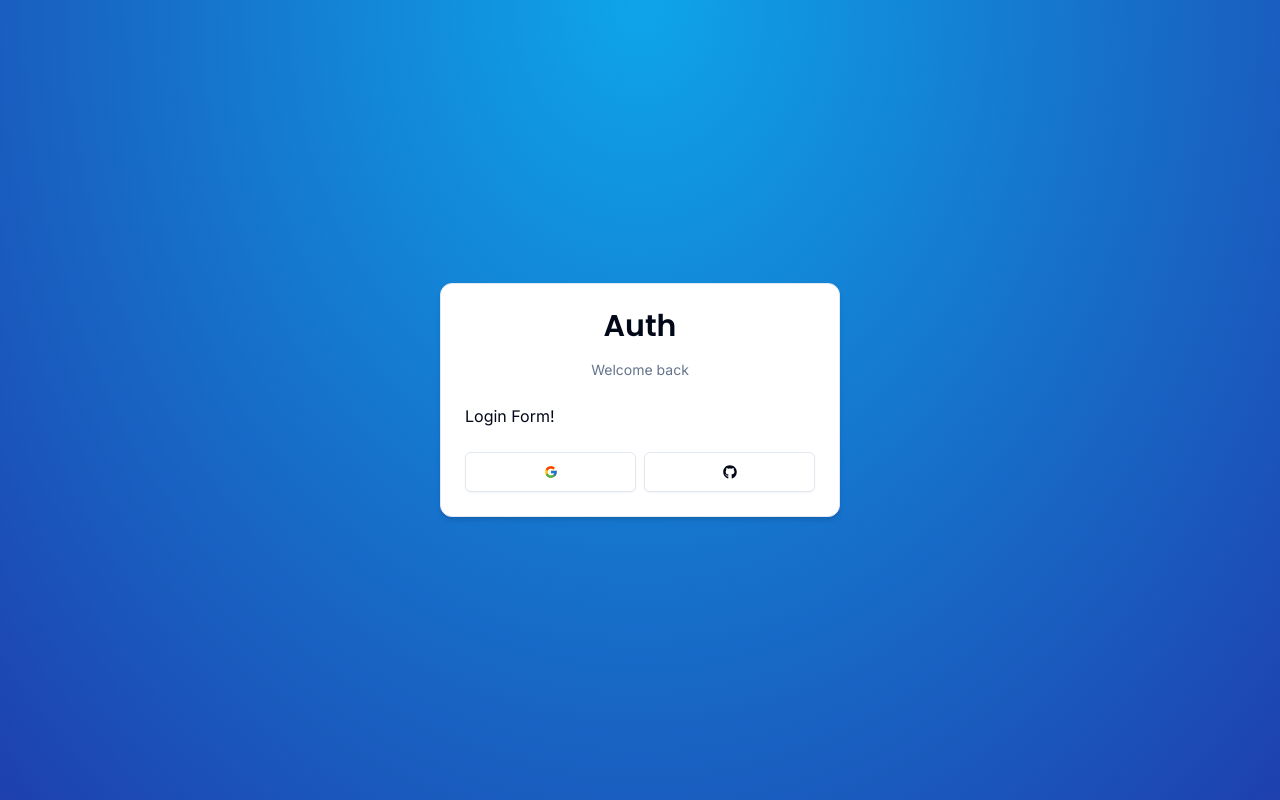
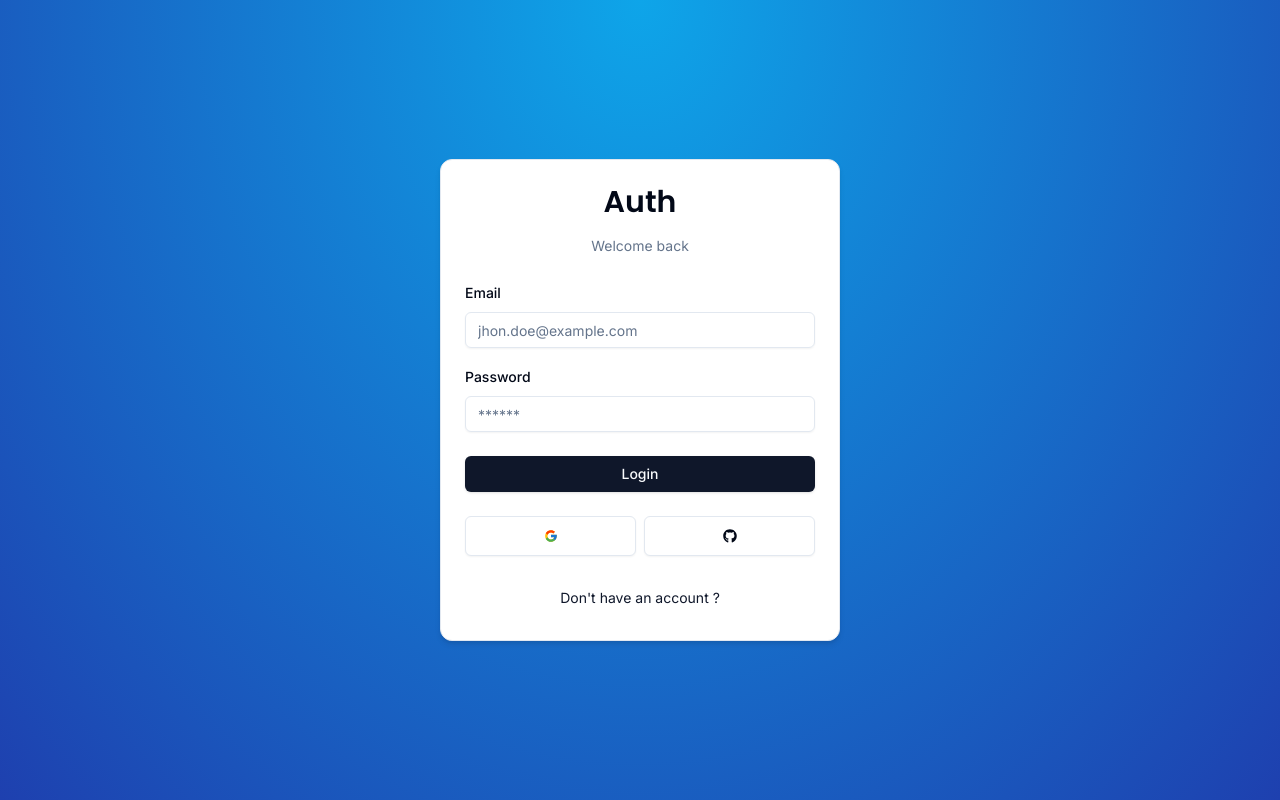
Before and after one commit to ipunganwar/nextjs-auth-V5, a Next.js app: page /auth/login in a window 1280 px wide. Built offline with nearby package versions, Linux system fonts and the light colour scheme.

Commit message:
feat: handle form login

```diff
--- /dev/null
+++ b/components/auth/back-button.tsx
@@ -0,0 +1,16 @@
+"use client";
+
+import Link from "next/link";
+import { Button } from "../ui/button";
+
+type Props = {
+  href: string;
+  label: string;
+};
+export const BackButton = ({ href, label }: Props) => {
+  return (
+    <Button variant="link" className="font-normal w-full">
+      <Link href={href}>{label}</Link>
+    </Button>
+  );
+};
--- a/components/auth/card-wrapper.tsx
+++ b/components/auth/card-wrapper.tsx
@@ -1,6 +1,7 @@
 "use client";
 
 import { Card, CardContent, CardFooter, CardHeader } from "../ui/card";
+import { BackButton } from "./back-button";
 import { HeaderAuth } from "./header";
 import { Social } from "./social";
 
@@ -29,6 +30,10 @@
           <Social />
         </CardFooter>
       )}
+
+      <CardFooter>
+        <BackButton href={backButtonHref} label={backButtonLabel} />
+      </CardFooter>
     </Card>
   );
 };
--- a/components/auth/login-form.tsx
+++ b/components/auth/login-form.tsx
@@ -1,7 +1,32 @@
+"use client";
+
+import * as z from "zod";
+import { LoginSchema } from "@/schemas";
+
+import { useForm } from "react-hook-form";
+import { zodResolver } from "@hookform/resolvers/zod";
 import { CardWrapper } from "./card-wrapper";
+import {
+  Form,
+  FormControl,
+  FormField,
+  FormItem,
+  FormLabel,
+  FormMessage,
+} from "@/components/ui/form";
+import { Input } from "../ui/input";
+import { Button } from "../ui/button";
 
 type Props = {};
 export const LoginForm = ({}: Props) => {
+  const form = useForm<z.infer<typeof LoginSchema>>({
+    resolver: zodResolver(LoginSchema),
+    defaultValues: {
+      email: "",
+      password: "",
+    },
+  });
+
   return (
     <CardWrapper
       headerLabel="Welcome back"
@@ -9,7 +34,49 @@
       backButtonHref="/auth/register"
       showSocial
     >
-      Login Form!
+      <Form {...form}>
+        <form onSubmit={form.handleSubmit(() => ({}))} className="space-y-6">
+          <div className="space-y-4">
+            <FormField
+              control={form.control}
+              name="email"
+              render={({ field }) => (
+                <FormItem>
+                  <FormLabel>Email</FormLabel>
+                  <FormControl>
+                    <Input
+                      {...field}
+                      placeholder="jhon.doe@example.com"
+                      type="email"
+                    />
+                  </FormControl>
+                  <FormMessage />
+                </FormItem>
+              )}
+            />
+
+            <div className="space-y-4">
+              <FormField
+                control={form.control}
+                name="password"
+                render={({ field }) => (
+                  <FormItem>
+                    <FormLabel>Password</FormLabel>
+                    <FormControl>
+                      <Input {...field} placeholder="******" type="password" />
+                    </FormControl>
+                    <FormMessage />
+                  </FormItem>
+                )}
+              />
+            </div>
+          </div>
+
+          <Button type="submit" className="w-full">
+            Login
+          </Button>
+        </form>
+      </Form>
     </CardWrapper>
   );
 };
--- /dev/null
+++ b/components/ui/form.tsx
@@ -0,0 +1,176 @@
+import * as React from "react"
+import * as LabelPrimitive from "@radix-ui/react-label"
+import { Slot } from "@radix-ui/react-slot"
+import {
+  Controller,
+  ControllerProps,
+  FieldPath,
+  FieldValues,
+  FormProvider,
+  useFormContext,
+} from "react-hook-form"
+
+import { cn } from "@/lib/utils"
+import { Label } from "@/components/ui/label"
+
+const Form = FormProvider
+
+type FormFieldContextValue<
+  TFieldValues extends FieldValues = FieldValues,
+  TName extends FieldPath<TFieldValues> = FieldPath<TFieldValues>
+> = {
+  name: TName
+}
+
+const FormFieldContext = React.createContext<FormFieldContextValue>(
+  {} as FormFieldContextValue
+)
+
+const FormField = <
+  TFieldValues extends FieldValues = FieldValues,
+  TName extends FieldPath<TFieldValues> = FieldPath<TFieldValues>
+>({
+  ...props
+}: ControllerProps<TFieldValues, TName>) => {
+  return (
+    <FormFieldContext.Provider value={{ name: props.name }}>
+      <Controller {...props} />
+    </FormFieldContext.Provider>
+  )
+}
+
+const useFormField = () => {
+  const fieldContext = React.useContext(FormFieldContext)
+  const itemContext = React.useContext(FormItemContext)
+  const { getFieldState, formState } = useFormContext()
+
+  const fieldState = getFieldState(fieldContext.name, formState)
+
+  if (!fieldContext) {
+    throw new Error("useFormField should be used within <FormField>")
+  }
+
+  const { id } = itemContext
+
+  return {
+    id,
+    name: fieldContext.name,
+    formItemId: `${id}-form-item`,
+    formDescriptionId: `${id}-form-item-description`,
+    formMessageId: `${id}-form-item-message`,
+    ...fieldState,
+  }
+}
+
+type FormItemContextValue = {
+  id: string
+}
+
+const FormItemContext = React.createContext<FormItemContextValue>(
+  {} as FormItemContextValue
+)
+
+const FormItem = React.forwardRef<
+  HTMLDivElement,
+  React.HTMLAttributes<HTMLDivElement>
+>(({ className, ...props }, ref) => {
+  const id = React.useId()
+
+  return (
+    <FormItemContext.Provider value={{ id }}>
+      <div ref={ref} className={cn("space-y-2", className)} {...props} />
+    </FormItemContext.Provider>
+  )
+})
+FormItem.displayName = "FormItem"
+
+const FormLabel = React.forwardRef<
+  React.ElementRef<typeof LabelPrimitive.Root>,
+  React.ComponentPropsWithoutRef<typeof LabelPrimitive.Root>
+>(({ className, ...props }, ref) => {
+  const { error, formItemId } = useFormField()
+
+  return (
+    <Label
+      ref={ref}
+      className={cn(error && "text-destructive", className)}
+      htmlFor={formItemId}
+      {...props}
+    />
+  )
+})
+FormLabel.displayName = "FormLabel"
+
+const FormControl = React.forwardRef<
+  React.ElementRef<typeof Slot>,
+  React.ComponentPropsWithoutRef<typeof Slot>
+>(({ ...props }, ref) => {
+  const { error, formItemId, formDescriptionId, formMessageId } = useFormField()
+
+  return (
+    <Slot
+      ref={ref}
+      id={formItemId}
+      aria-describedby={
+        !error
+          ? `${formDescriptionId}`
+          : `${formDescriptionId} ${formMessageId}`
+      }
+      aria-invalid={!!error}
+      {...props}
+    />
+  )
+})
+FormControl.displayName = "FormControl"
+
+const FormDescription = React.forwardRef<
+  HTMLParagraphElement,
+  React.HTMLAttributes<HTMLParagraphElement>
+>(({ className, ...props }, ref) => {
+  const { formDescriptionId } = useFormField()
+
+  return (
+    <p
+      ref={ref}
+      id={formDescriptionId}
+      className={cn("text-[0.8rem] text-muted-foreground", className)}
+      {...props}
+    />
+  )
+})
+FormDescription.displayName = "FormDescription"
+
+const FormMessage = React.forwardRef<
+  HTMLParagraphElement,
+  React.HTMLAttributes<HTMLParagraphElement>
+>(({ className, children, ...props }, ref) => {
+  const { error, formMessageId } = useFormField()
+  const body = error ? String(error?.message) : children
+
+  if (!body) {
+    return null
+  }
+
+  return (
+    <p
+      ref={ref}
+      id={formMessageId}
+      className={cn("text-[0.8rem] font-medium text-destructive", className)}
+      {...props}
+    >
+      {body}
+    </p>
+  )
+})
+FormMessage.displayName = "FormMessage"
+
+export {
+  useFormField,
+  Form,
+  FormItem,
+  FormLabel,
+  FormControl,
+  FormDescription,
+  FormMessage,
+  FormField,
+}
--- /dev/null
+++ b/components/ui/input.tsx
@@ -0,0 +1,25 @@
+import * as React from "react"
+
+import { cn } from "@/lib/utils"
+
+export interface InputProps
+  extends React.InputHTMLAttributes<HTMLInputElement> {}
+
+const Input = React.forwardRef<HTMLInputElement, InputProps>(
+  ({ className, type, ...props }, ref) => {
+    return (
+      <input
+        type={type}
+        className={cn(
+          "flex h-9 w-full rounded-md border border-input bg-transparent px-3 py-1 text-sm shadow-sm transition-colors file:border-0 file:bg-transparent file:text-sm file:font-medium placeholder:text-muted-foreground focus-visible:outline-none focus-visible:ring-1 focus-visible:ring-ring disabled:cursor-not-allowed disabled:opacity-50",
+          className
+        )}
+        ref={ref}
+        {...props}
+      />
+    )
+  }
+)
+Input.displayName = "Input"
+
+export { Input }
--- /dev/null
+++ b/components/ui/label.tsx
@@ -0,0 +1,26 @@
+"use client"
+
+import * as React from "react"
+import * as LabelPrimitive from "@radix-ui/react-label"
+import { cva, type VariantProps } from "class-variance-authority"
+
+import { cn } from "@/lib/utils"
+
+const labelVariants = cva(
+  "text-sm font-medium leading-none peer-disabled:cursor-not-allowed peer-disabled:opacity-70"
+)
+
+const Label = React.forwardRef<
+  React.ElementRef<typeof LabelPrimitive.Root>,
+  React.ComponentPropsWithoutRef<typeof LabelPrimitive.Root> &
+    VariantProps<typeof labelVariants>
+>(({ className, ...props }, ref) => (
+  <LabelPrimitive.Root
+    ref={ref}
+    className={cn(labelVariants(), className)}
+    {...props}
+  />
+))
+Label.displayName = LabelPrimitive.Root.displayName
+
+export { Label }
--- a/package.json
+++ b/package.json
@@ -9,16 +9,20 @@
     "lint": "next lint"
   },
   "dependencies": {
+    "@hookform/resolvers": "^3.4.2",
     "@radix-ui/react-icons": "^1.3.0",
+    "@radix-ui/react-label": "^2.0.2",
     "@radix-ui/react-slot": "^1.0.2",
     "class-variance-authority": "^0.7.0",
     "clsx": "^2.1.1",
     "next": "14.2.3",
     "react": "^18",
     "react-dom": "^18",
+    "react-hook-form": "^7.51.5",
     "react-icons": "^5.2.1",
     "tailwind-merge": "^2.3.0",
-    "tailwindcss-animate": "^1.0.7"
+    "tailwindcss-animate": "^1.0.7",
+    "zod": "^3.23.8"
   },
   "devDependencies": {
     "@types/node": "^20",
--- /dev/null
+++ b/schemas/index.ts
@@ -0,0 +1,10 @@
+import * as z from "zod";
+
+export const LoginSchema = z.object({
+  email: z.string().email({
+    message: "Email is required",
+  }),
+  password: z.string().min(1, {
+    message: "Password is required",
+  }),
+});
```
Also changed, not shown: 1 other file (tests, documents, lock files or other folders).
